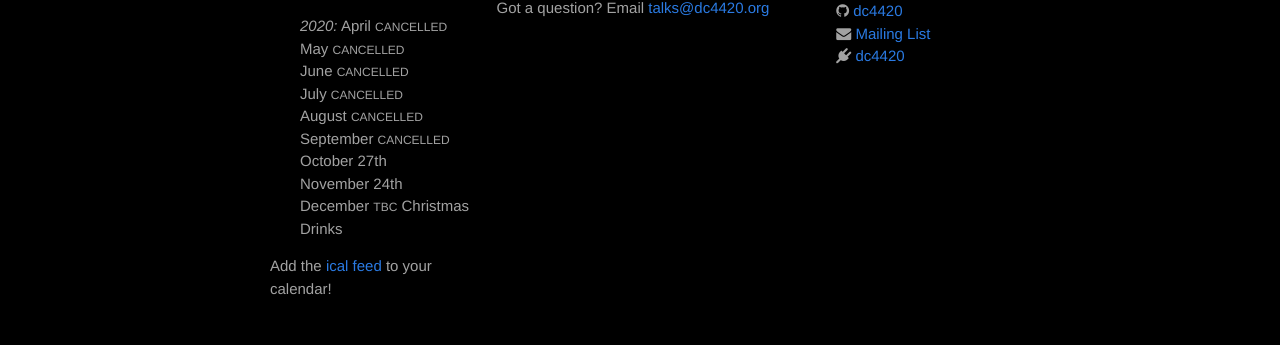
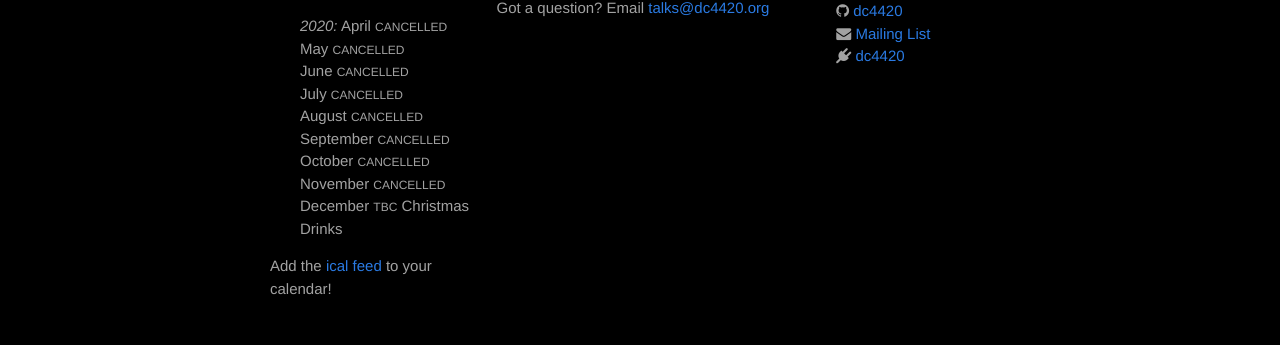
Before and after one commit to dc4420/website, a Jekyll site: the page built from index.html, in a window 1280 px wide. Shown: the part 546-891 px from the top of the page. Built offline with Jekyll 4.4.1, drawn with Linux system fonts in a browser that asks for light colours; nearby versions of some CDN libraries.

Commit message:
And October/November

```diff
--- a/_includes/footer.html
+++ b/_includes/footer.html
@@ -13,8 +13,8 @@
           <li>July <i class="small-caps">CANCELLED</i></li>
           <li>August <i class="small-caps">CANCELLED</i></li>
           <li>September <i class="small-caps">CANCELLED</i></li>
-          <li>October 27th</li>
-          <li>November 24th</li>
+          <li>October <i class="small-caps">CANCELLED</i></li>
+          <li>November <i class="small-caps">CANCELLED</i></li>
           <li>December <i class="small-caps">TBC</i> Christmas Drinks</li>
         </ul>
 
```
